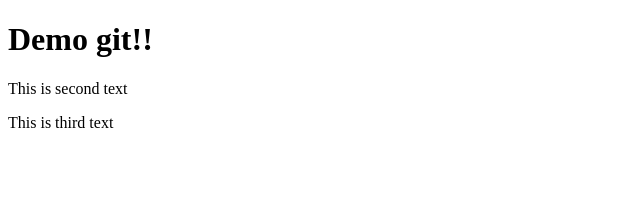
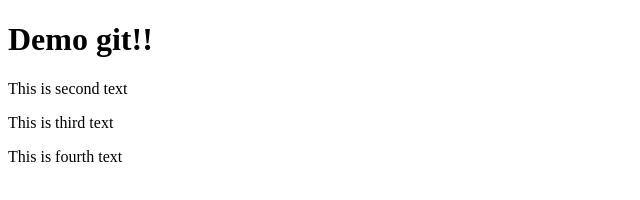
Before and after one commit to avocado234/demo-git, a plain HTML site: page index.html in a window 1280 px wide. Shown: the whole page, without its empty margins (0-640 px from the left). Drawn offline with Linux system fonts and the light colour scheme.

Commit message:
add 4th text

```diff
--- a/index.html
+++ b/index.html
@@ -5,5 +5,6 @@
     <h1>Demo git!!</h1>
     <p>This is second text</p>
     <p>This is third text</p>
+    <p>This is fourth text</p>
 </body>
 </html>
```
